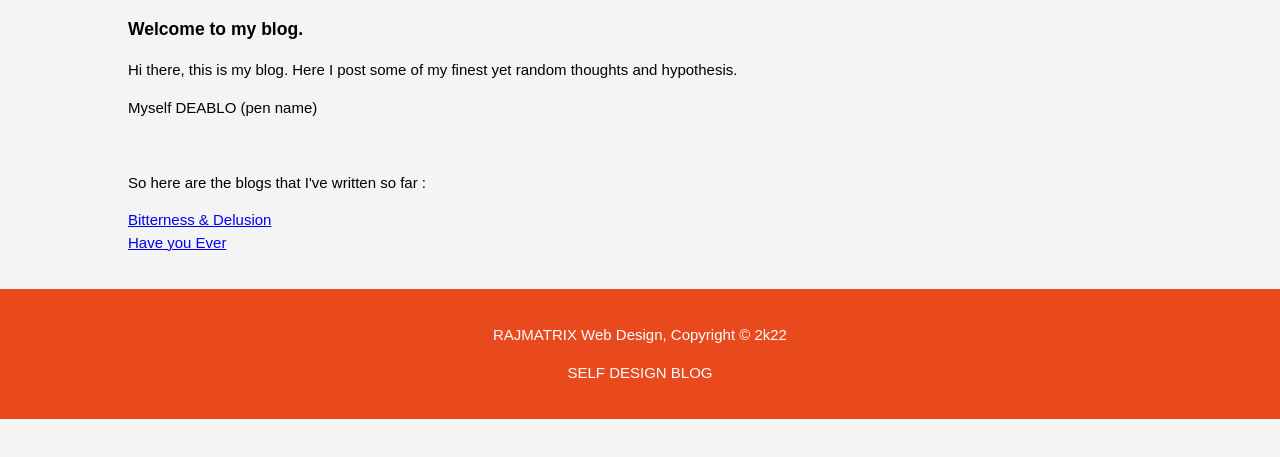
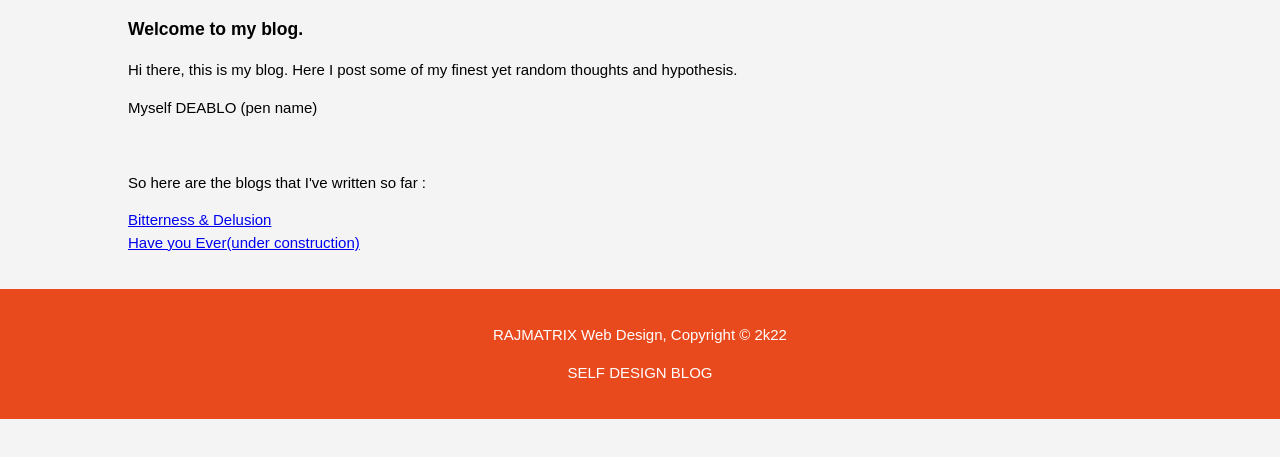
Before and after one commit to deablo2020/BLOG, a plain HTML site: page index.html in a window 1280 px wide. Shown: the part 335-792 px from the top of the page. Drawn offline with Linux system fonts and the light colour scheme.

Commit message:
Update index.html

```diff
--- a/index.html
+++ b/index.html
@@ -34,7 +34,7 @@
                             <li><a href="blogs/blog001.html">Bitterness & Delusion</a></li>
                         </ul>
                         <ul>
-                            <li><a href="#">Have you Ever</a></li>
+                            <li><a href="#">Have you Ever(under construction)</a></li>
                         </ul>
                     </P>
 
```
